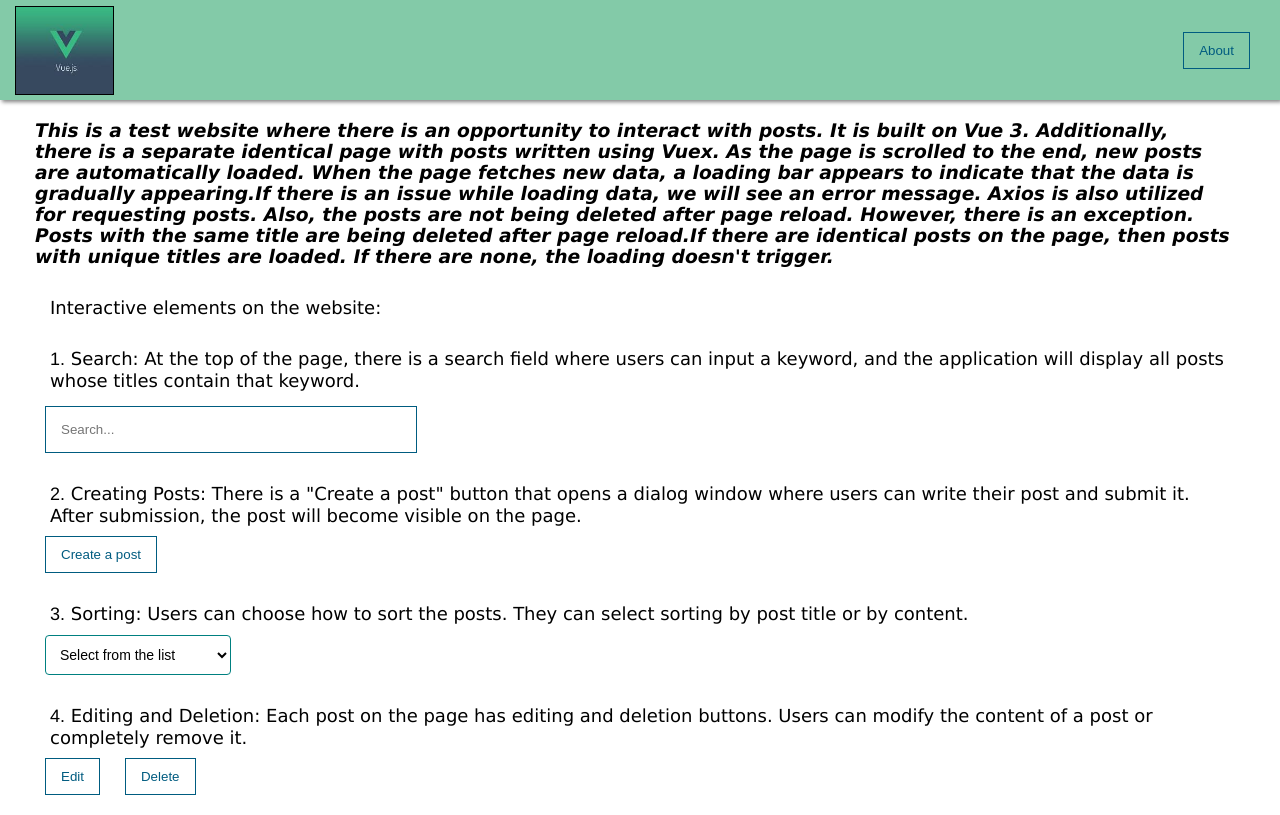
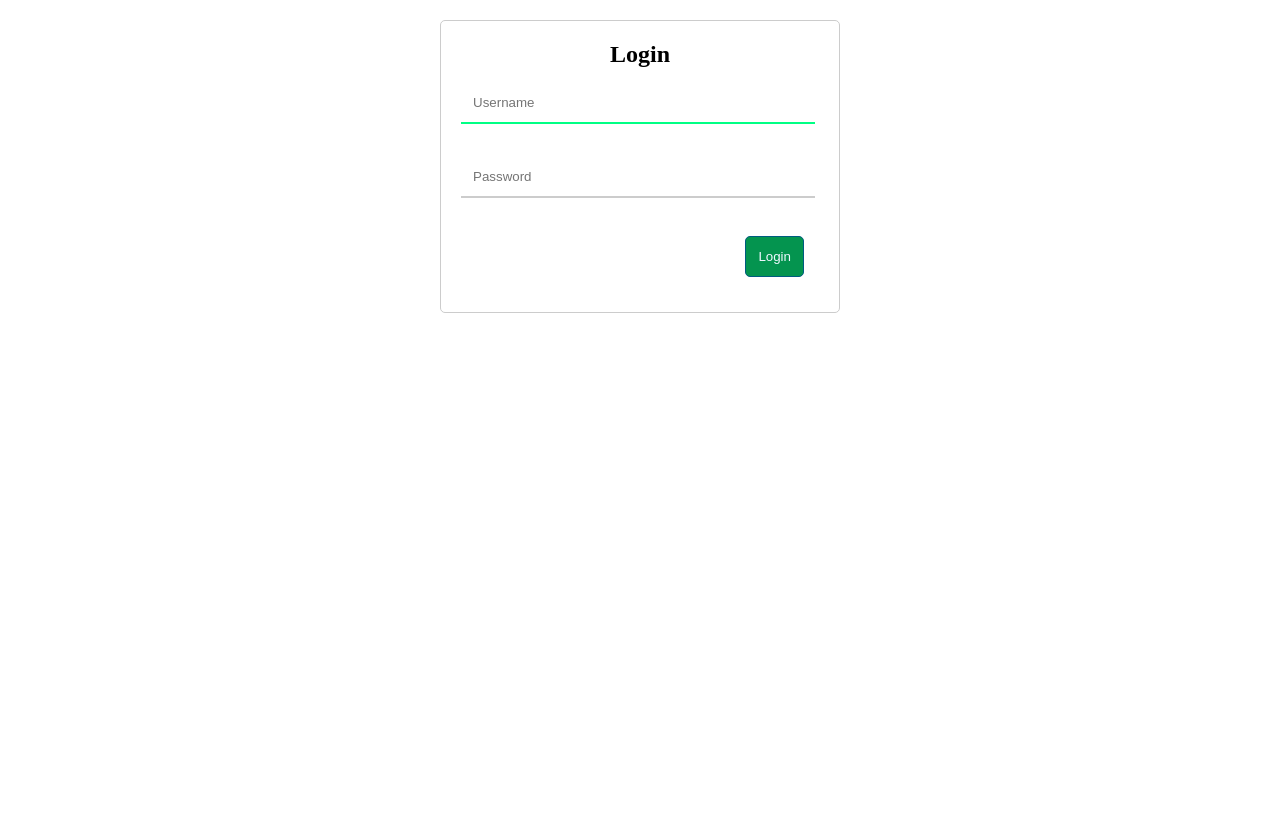
Before and after one commit to AlexMezen/Vue3Test, a Vue app: page /about in a window 1280 px wide. Built offline with nearby package versions, Linux system fonts and the light colour scheme.

Commit message:
login and scroll button has been done

```diff
--- a/src/App.vue
+++ b/src/App.vue
@@ -1,19 +1,46 @@
 <template>
-    <nav-bar></nav-bar>
+
+      <nav-bar v-if="loggedIn" @logout="logout"></nav-bar>
     <div class="app">
+      <div class="scrollable-content">
       <transition name="page" mode="out-in">
-        <router-view :key="$route.fullPath"></router-view>
+        <router-view :key="$route.fullPath" v-if="loggedIn"></router-view>
+        <login v-else @login="login"></login>
       </transition>
+    </div>
+    <scroll-to-top-button></scroll-to-top-button>
+
     </div>
   </template>
 
 
 <script>
-import NavBar from '@/components/NavBar.vue'
+import NavBar from '@/components/NavBar.vue';
+import Login from '@/components/Login.vue';
+import ScrollToTopButton from "@/components/ScrollToTopButton.vue";
+
+
 export default{
     components:{
-        NavBar
-    }
+        NavBar,
+        Login,
+        ScrollToTopButton,
+    },
+    data() {
+    return {
+      loggedIn: false,
+    };
+  },
+  methods: {
+    login() {
+      this.loggedIn = true;
+    },
+    logout() {
+      this.loggedIn = false;
+      this.$router.push("/login");
+    },
+  },
+
 }
 
 </script>
@@ -51,4 +78,5 @@ body::-webkit-scrollbar-thumb:hover {
   background-color: teal;
   border-radius: 4px;
 }
+
 </style>
--- /dev/null
+++ b/src/components/Login.vue
@@ -0,0 +1,81 @@
+<template>
+    <div class="login">
+      <h2>Login</h2>
+      <form @submit.prevent="login">
+        <post-input v-focus v-model="username" type="text" id="username" required placeholder="Username"/>
+        <br>
+        <post-input v-model="password" type="password" id="password" placeholder="Password" required/>
+        <br>
+        <post-button class="mtb mr" type="submit">Login</post-button>
+      </form>
+    </div>
+  </template>
+
+  <script>
+  import PostButton from './PostButton.vue';
+  import PostInput from './PostInput.vue';
+  export default {
+    components:{
+        PostButton, PostInput
+    },
+    data() {
+      return {
+        username: "",
+        password: "",
+      };
+    },
+    methods: {
+      login() {
+        if (this.username && this.password) {
+          this.$emit("login");
+          this.$router.push("/");
+        } else {
+          alert("Invalid credentials");
+        }
+      },
+    },
+  };
+  </script>
+
+  <style scoped>
+  .login {
+    max-width: 400px;
+    margin: 0 auto;
+    padding: 20px;
+    border: 1px solid #ccc;
+    border-radius: 5px;
+  }
+
+  .login h2 {
+    text-align: center;
+  }
+
+  .login form {
+    display: flex;
+    flex-direction: column;
+  }
+
+  .login input {
+    padding: 12px;
+    border: none;
+    border-bottom: solid 2px #ccc;
+  }
+
+  .login input:focus {
+    outline: none;
+    border-bottom-color:  rgb(0, 255, 132);
+    transition: border-bottom-color 0.5s, background-color 0.5s;
+  }
+
+  .login button[type=submit] {
+    margin-top: 20px;
+    padding: 12px;
+    background-color: rgb(4, 148, 79);
+    color: aliceblue;
+    border-radius: 5px;
+  }
+
+  .login button[type=submit]:hover {
+    background-color: rgb(11, 177, 141);
+  }
+  </style>
--- /dev/null
+++ b/src/components/ScrollToTopButton.vue
@@ -0,0 +1,59 @@
+<template>
+    <button class="scroll-to-top-btn" @click="scrollToTop" v-show="showButton">
+      <span>↑</span>
+    </button>
+  </template>
+
+  <script>
+  export default {
+    data() {
+      return {
+        showButton: false,
+      };
+    },
+    mounted() {
+      window.addEventListener("scroll", this.handleScroll);
+    },
+    beforeDestroy() {
+      window.removeEventListener("scroll", this.handleScroll);
+    },
+    methods: {
+      handleScroll() {
+        this.showButton = window.scrollY > 100;
+      },
+      scrollToTop() {
+        window.scrollTo({
+          top: 0,
+          behavior: "smooth",
+        });
+      },
+    },
+  };
+  </script>
+
+  <style scoped>
+  .scroll-to-top-btn {
+    position: fixed;
+    bottom: 20px;
+    right: 20px;
+    display: flex;
+    justify-content: center;
+    align-items: center;
+    width: 40px;
+    height: 40px;
+    background-color: teal;
+    color: aliceblue;
+    border: none;
+    border-radius: 50%;
+    cursor: pointer;
+    opacity: 0.7;
+    transition: opacity 0.3s;
+  }
+
+  .scroll-to-top-btn span {
+    font-size: 24px;
+  }
+  .scroll-to-top-btn:hover {
+    opacity: 1;
+  }
+  </style>
--- a/src/router/router.js
+++ b/src/router/router.js
@@ -1,27 +1,41 @@
 import Main from "@/pages/Main";
 import {createRouter, createWebHistory} from "vue-router";
 import About from "@/pages/About"
+import Login from '@/components/Login.vue';
 
 
 const routes = [
     {
+      path: '/login',
+      component: Login,
+    },
+    {
       path: '/',
-        component: Main
+      component: Main,
+      meta: { requiresAuth: true }, // Добавьте это свойство
     },
-
     {
       path: '/about',
-        component: About
+      component: About,
+      meta: { requiresAuth: true }, // Или это свойство
     },
-
-
-
-
-]
+  ];
 
   const router = createRouter({
+    history: createWebHistory(process.env.BASE_URL),
     routes,
-    history: createWebHistory(process.env.BASE_URL)
-})
+  });
 
+  router.beforeEach((to, from, next) => {
+    const isLoggedIn = "kek"
+    if (to.matched.some(record => record.meta.requiresAuth)) {
+      if (!isLoggedIn) {
+        next('/login');
+      } else {
+        next();
+      }
+    } else {
+      next();
+    }
+  });
 export default router;
```
Lines whose indentation alone changed are shown as unchanged.
